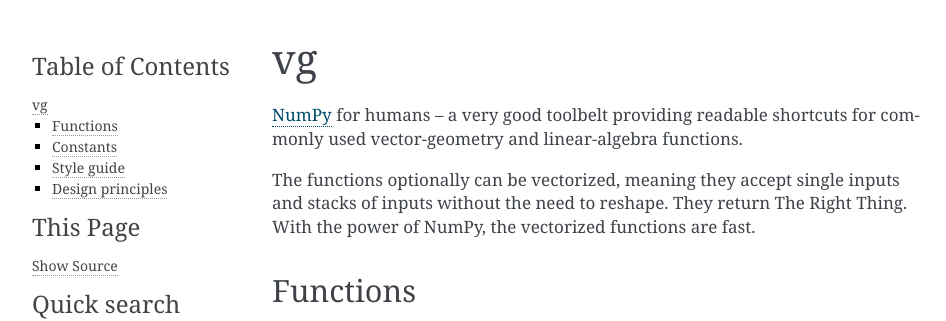
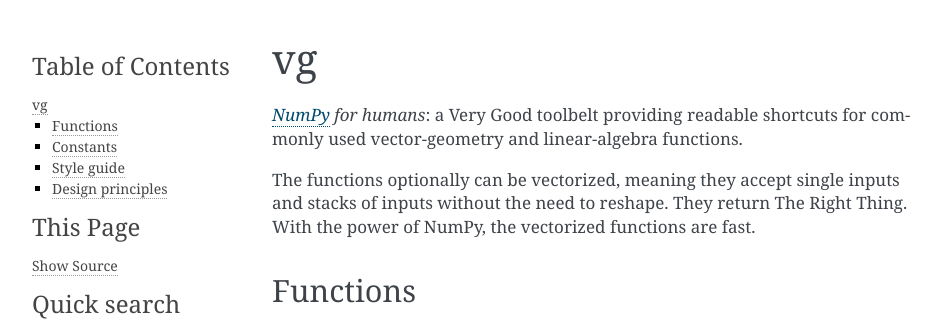
Before and after one commit to lace/vg, a Sphinx documentation site: the page built from doc/index.md, in a window 1280 px wide, cut to the strip 0-321 px from the top of the page. Shown: the whole strip, without its empty margins (148-1094 px from the left). Built offline with Sphinx 7.4.7, drawn with Linux system fonts in a browser that asks for light colours.

Commit message:
Stylize vg in the docs

```diff
--- a/doc/index.md
+++ b/doc/index.md
@@ -1,7 +1,7 @@
 vg
 ==
 
-[NumPy][] for humans – a very good toolbelt providing readable shortcuts for
+_[NumPy][] for humans_: a Very Good toolbelt providing readable shortcuts for
 commonly used vector-geometry and linear-algebra functions.
 
 The functions optionally can be vectorized, meaning they accept single inputs
```
